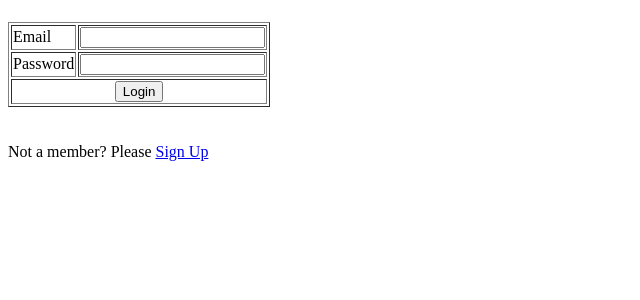
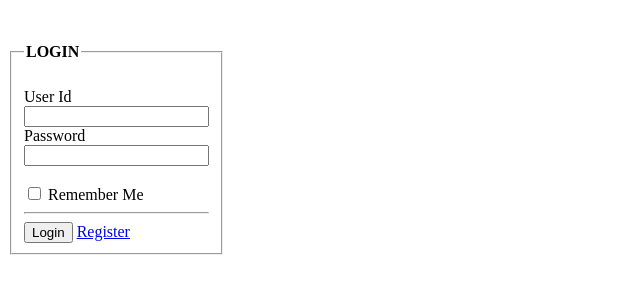
Before and after one commit to saleh-ahmad-oyon/PHP-File-Handling, a PHP site: page /login.php in a window 1280 px wide. Shown: the part 58-358 px from the top of the page, without its empty margins (0-640 px from the left). Run offline with PHP 8.4, Linux system fonts and the light colour scheme.

Commit message:
complete login

```diff
--- a/login.php
+++ b/login.php
@@ -15,21 +15,24 @@ if (isset($_SESSION['usertoken'])) {
         </header>
         <section>
             <form action="checker.php" method="post">
-                <table border="1">
-                    <tr>
-                        <td>Email</td>
-                        <?php $email = isset($_SESSION['logindata']['u-email']) ? $_SESSION['logindata']['u-email'] : ''; ?>
-                        <td><input type="text" name="u-email" value="<?= $email ?>" required /></td>
-                    </tr>
-                    <tr>
-                        <td>Password</td>
-                        <?php $pass = isset($_SESSION['logindata']['u-pass']) ? $_SESSION['logindata']['u-pass'] : ''; ?>
-                        <td><input type="password" name="u-pass" value="<?= $pass ?>" required /></td>
-                    </tr>
-                    <tr style="text-align: center">
-                        <td colspan="2"><input type="submit" name="u-login" value="Login" /></td>
-                    </tr>
-                </table>
+                <fieldset style="display: inline-block;">
+                    <legend><h4>LOGIN</h4></legend>
+
+                    <?php $id = isset($_SESSION['logindata']['id']) ? $_SESSION['logindata']['id'] : ''; ?>
+                    <label>User Id</label><br/>
+                    <input type="text" name="id" value="<?= $id ?>" /><br/>
+
+                    <?php $pass = isset($_SESSION['logindata']['pass']) ? $_SESSION['logindata']['pass'] : ''; ?>
+                    <label>Password</label><br/>
+                    <input type="password" name="pass" value="<?= $pass ?>" /><br/><br/>
+
+                    <input type="checkbox" name="remember" /> Remember Me
+                    <hr/>
+
+                    <input type="submit" name="u-login" value="Login" />
+
+                    <a href="index.php">Register</a>
+                </fieldset>
             </form>
             <?php
             if (isset($_GET['err'])) {
@@ -44,8 +47,6 @@ if (isset($_SESSION['usertoken'])) {
                 echo '<label>**'.$error.'</label>';
             }
             ?>
-            <br/><br/>
-            <label>Not a member? Please <a href="index.php">Sign Up</a></label>
         </section>
         <footer></footer>
     </body>
```
Also changed, not shown: checker.php (+10 -6 lines), user.php (+6 -6 lines).
